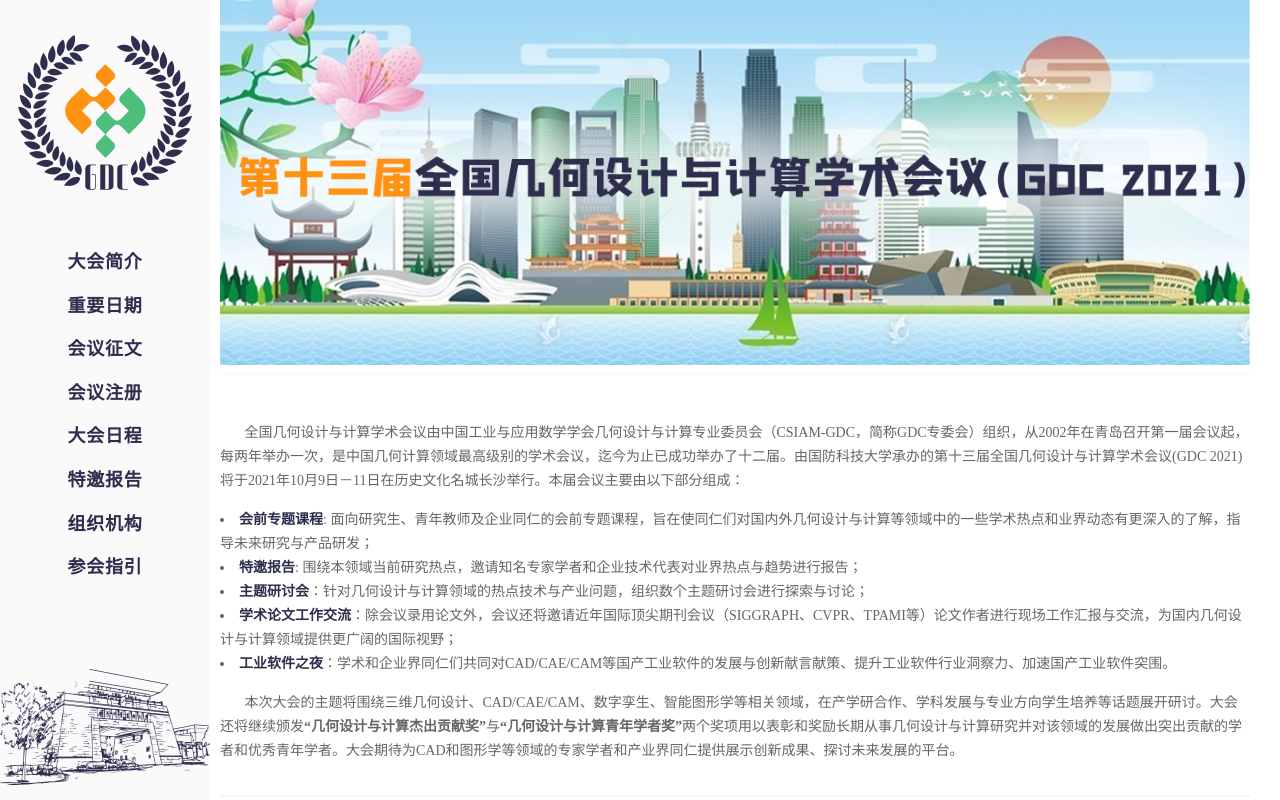
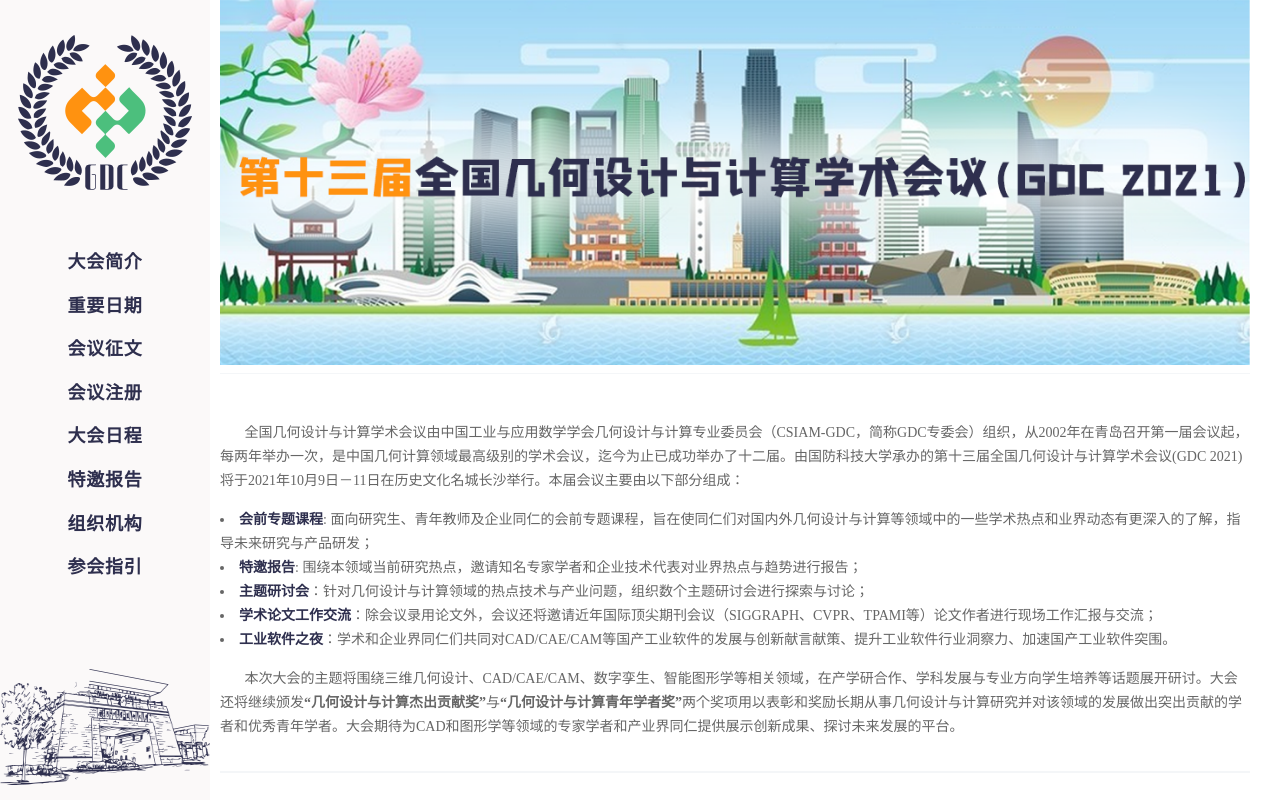
Before and after one commit to GDC2019/GDC2019, a plain HTML site: page index.html in a window 1280 px wide. Shown: the top 800 px of the page. Drawn offline with Linux system fonts and the light colour scheme; a script that the page names is missing; a web font is replaced by a local one.

Commit message:
Update index.html

```diff
--- a/index.html
+++ b/index.html
@@ -39,7 +39,7 @@
 					<li><em>会前专题课程</em>: 面向研究生、青年教师及企业同仁的会前专题课程，旨在使同仁们对国内外几何设计与计算等领域中的一些学术热点和业界动态有更深入的了解，指导未来研究与产品研发；</li>
 			    	<li><em>特邀报告</em>: 围绕本领域当前研究热点，邀请知名专家学者和企业技术代表对业界热点与趋势进行报告；</li>
 			    	<li><em>主题研讨会</em>：针对几何设计与计算领域的热点技术与产业问题，组织数个主题研讨会进行探索与讨论；</li>
-			    	<li><em>学术论文工作交流</em>：除会议录用论文外，会议还将邀请近年国际顶尖期刊会议（SIGGRAPH、CVPR、TPAMI等）论文作者进行现场工作汇报与交流，为国内几何设计与计算领域提供更广阔的国际视野；</li>
+			    	<li><em>学术论文工作交流</em>：除会议录用论文外，会议还将邀请近年国际顶尖期刊会议（SIGGRAPH、CVPR、TPAMI等）论文作者进行现场工作汇报与交流；</li>
 			    	<li><em>工业软件之夜</em>：学术和企业界同仁们共同对CAD/CAE/CAM等国产工业软件的发展与创新献言献策、提升工业软件行业洞察力、加速国产工业软件突围。</li>
 					<div>&nbsp;&nbsp;&nbsp;&nbsp;&nbsp;&nbsp;&nbsp;本次大会的主题将围绕三维几何设计、CAD/CAE/CAM、数字孪生、智能图形学等相关领域，在产学研合作、学科发展与专业方向学生培养等话题展开研讨。大会还将继续颁发<b>“几何设计与计算杰出贡献奖”</b>与<b>“几何设计与计算青年学者奖”</b>两个奖项用以表彰和奖励长期从事几何设计与计算研究并对该领域的发展做出突出贡献的学者和优秀青年学者。大会期待为CAD和图形学等领域的专家学者和产业界同仁提供展示创新成果、探讨未来发展的平台。</div>
 				</div>
```
